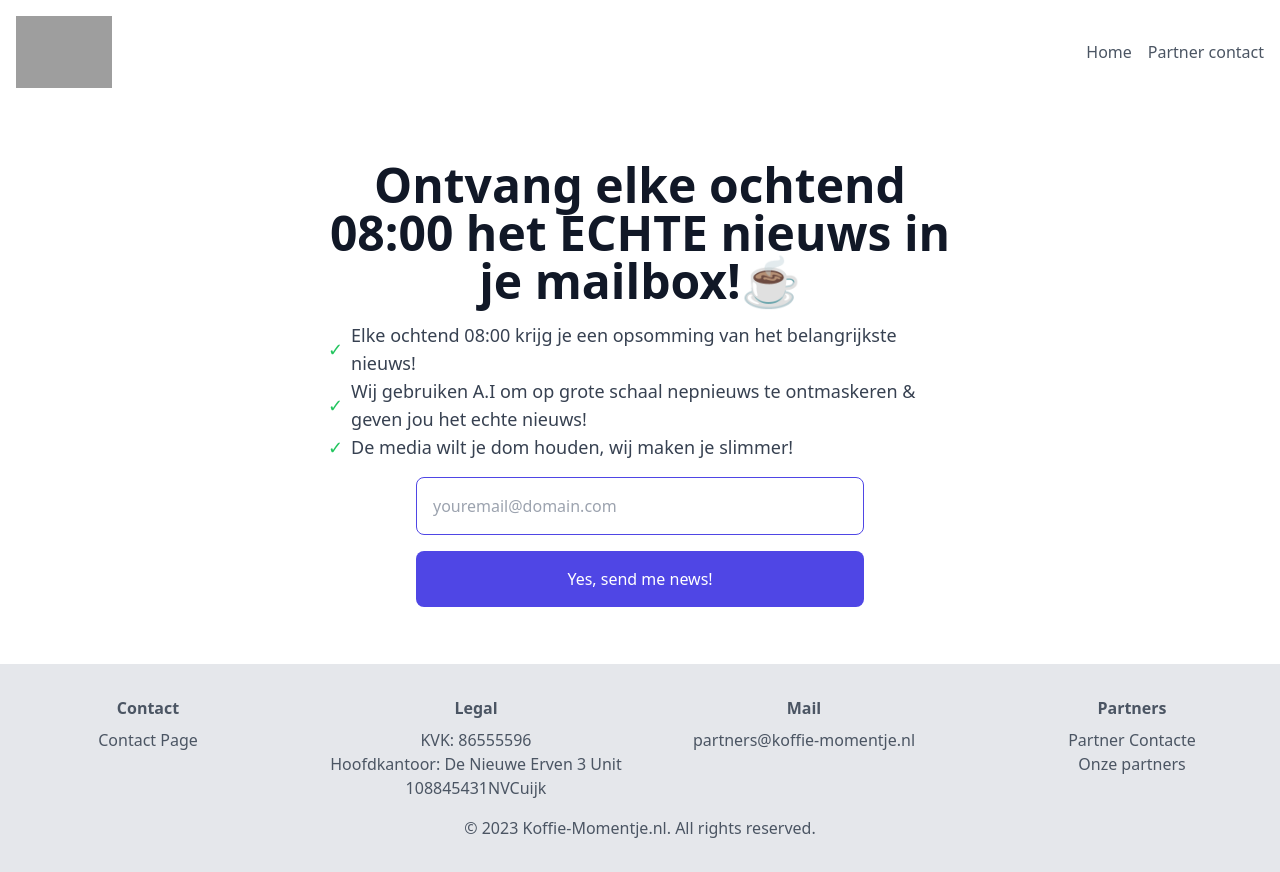
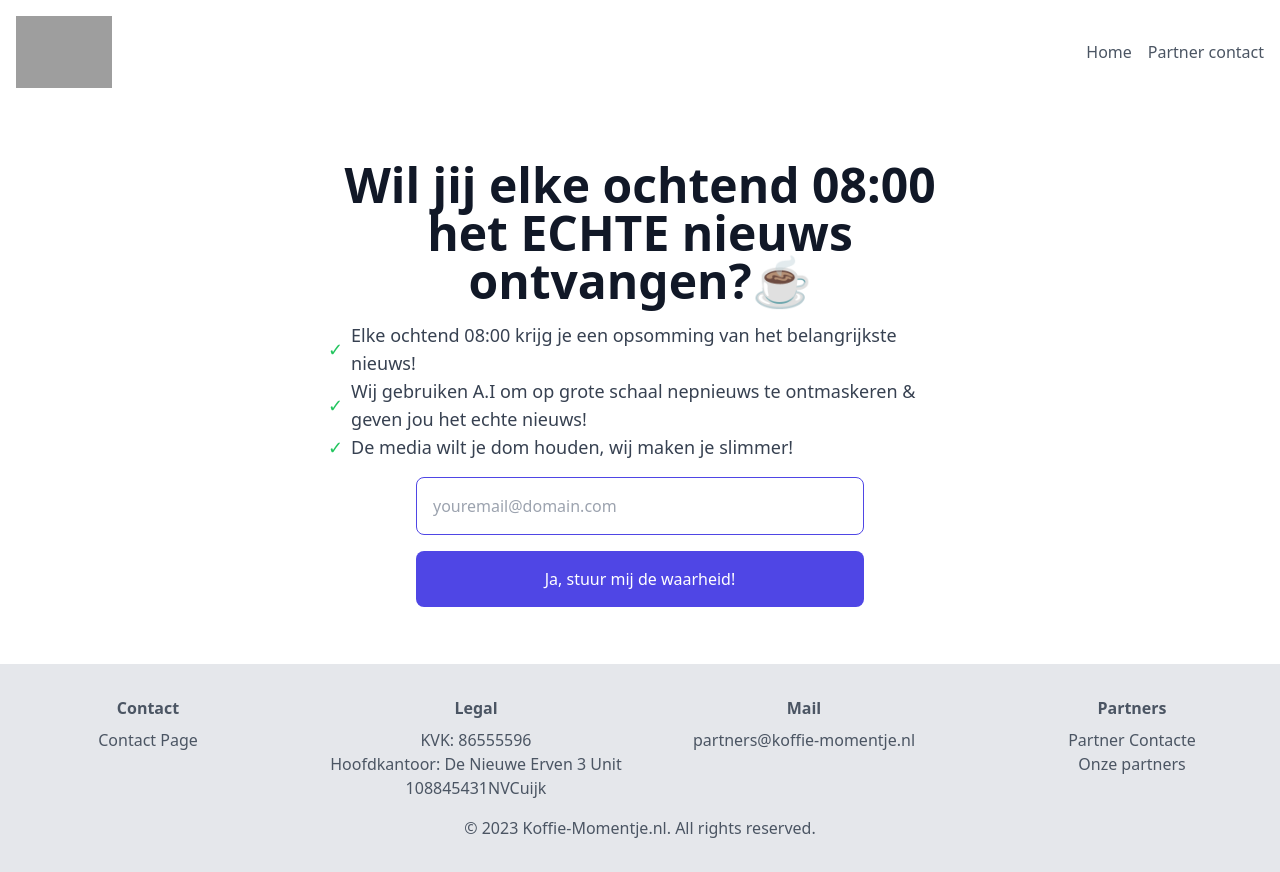
Before and after one commit to royjong/koffie, a Next.js app: page / in a window 1280 px wide. Built offline with nearby package versions, Linux system fonts and the light colour scheme; grey boxes are pictures that could not be loaded.

Commit message:
Home page changes

```diff
--- a/pages/index.js
+++ b/pages/index.js
@@ -54,7 +54,7 @@ export default function LandingPage() {
       <section className="flex flex-col items-center justify-center h-full md:h-[50vh] lg:h-[70vh] bg-white text-dark px-4 py-8 md:py-16">
         <div className="text-center w-full md:w-2/3 lg:w-1/2">
           <h1 className="text-2xl md:text-4xl lg:text-5xl font-extrabold text-gray-900 mb-4">
-            Ontvang elke ochtend 08:00 het ECHTE nieuws in je mailbox!☕
+            Wil jij elke ochtend 08:00 het ECHTE nieuws ontvangen?☕
           </h1>
           <ul className="list-inside text-left text-sm md:text-md lg:text-lg text-gray-700 mb-4 pl-0">
   <li className="flex items-center">
@@ -80,7 +80,7 @@ export default function LandingPage() {
               onChange={(e) => setEmail(e.target.value)}
             />
             <button type="submit" className="w-full p-4 rounded-lg bg-indigo-600 text-white hover:bg-indigo-700 focus:outline-none focus:ring-4 focus:ring-indigo-300">
-              Yes, send me news!
+              Ja, stuur mij de waarheid!
             </button>
             {message && <p className="mt-4 text-indigo-200">{message}</p>}
           </form>
```
